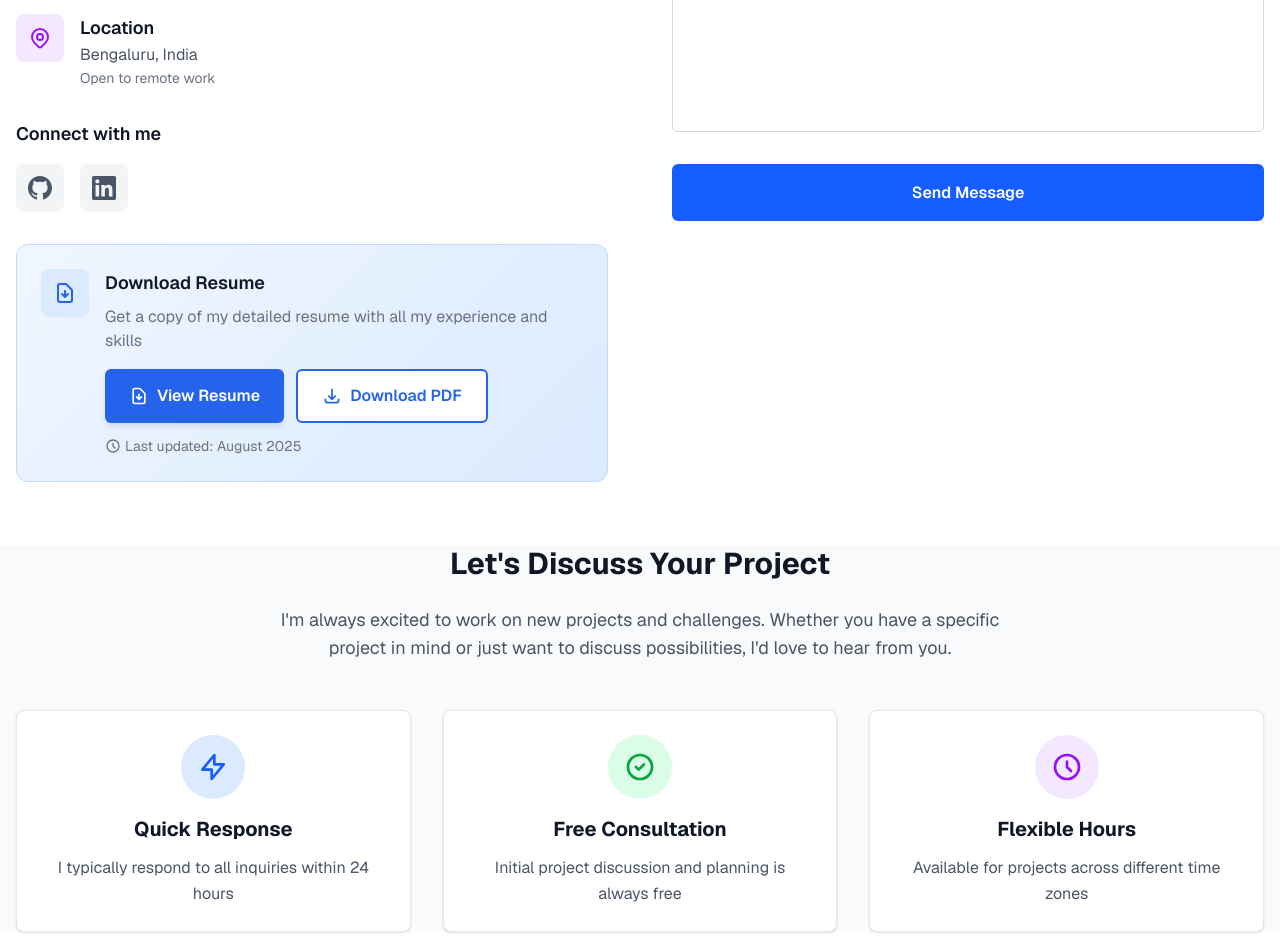
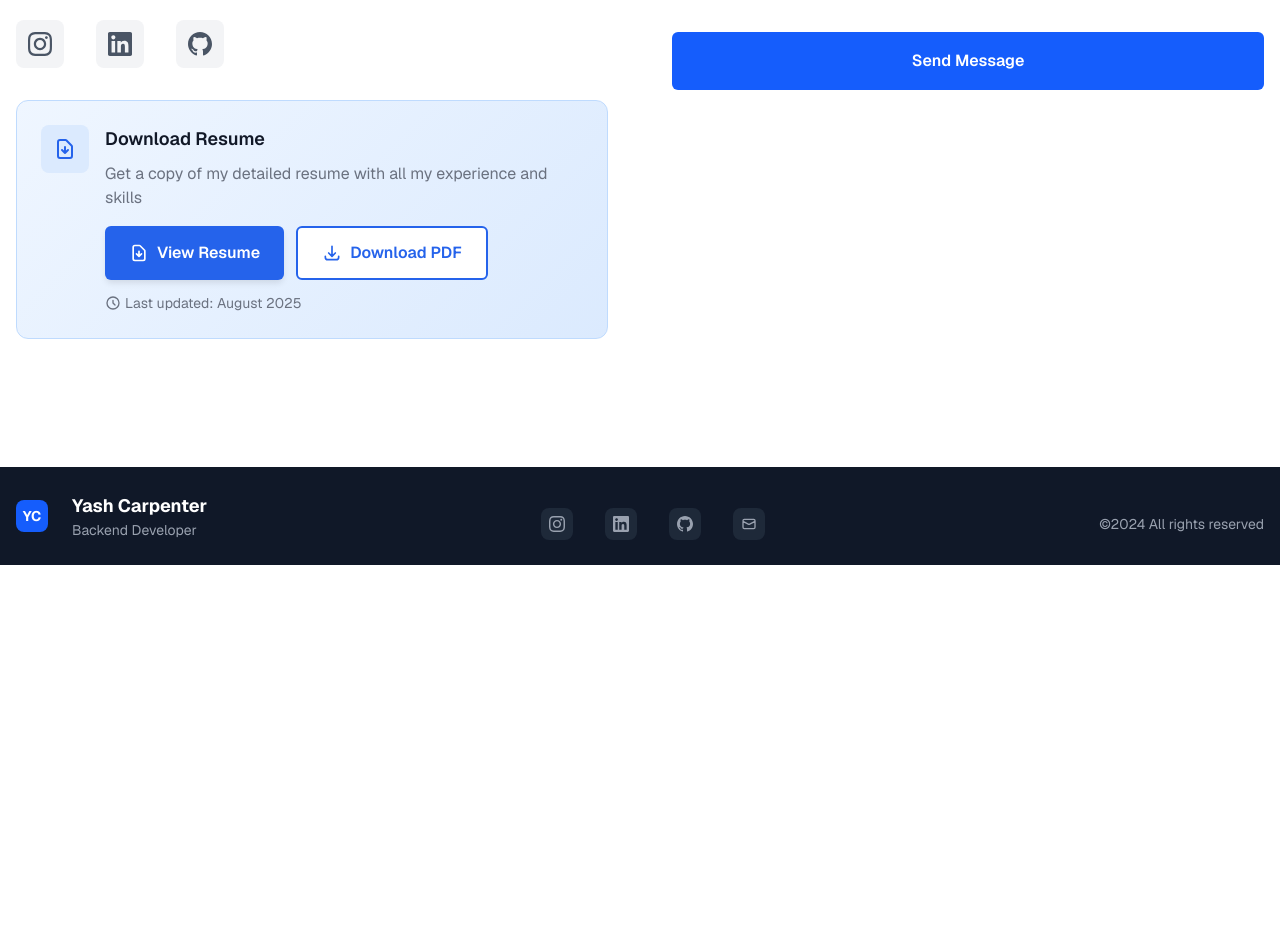
Before and after one commit to yashcarpenter/portfolio, a Next.js app: page /contact in a window 1280 px wide. Shown: the part 1080-2032 px from the top of the page. After the commit the page ends 1645 px from the top, so only its background shows below. Built offline with nearby package versions, Linux system fonts and the light colour scheme.

Commit message:
Modified Pages

```diff
--- a/src/app/components/About.tsx
+++ b/src/app/components/About.tsx
@@ -41,7 +41,8 @@
       <div className="max-w-7xl mx-auto px-4 sm:px-6 lg:px-8">
         {/* Section Header */}
         <div className="text-center mb-16">
-          <div className="inline-flex items-center px-4 py-2 bg-blue-100 text-blue-700 text-sm font-medium mb-6">
+          <div className="inline-flex items-center px-4 py-2 rounded-md bg-blue-100 text-blue-700 text-sm font-medium mb-6">
+            <span className="w-2 h-2 bg-blue-500 rounded-full mr-2"></span>
             About Me
           </div>
           <h2 className="text-3xl sm:text-4xl font-bold text-gray-900 mb-6">
--- a/src/app/components/Footer.tsx
+++ b/src/app/components/Footer.tsx
@@ -17,14 +17,14 @@
           {/* Social Links */}
           <div className="flex space-x-4">
             <a
-              href="https://github.com/yashcarpenter"
+              href="https://www.instagram.com/yash_carpenter/"
               target="_blank"
               rel="noopener noreferrer"
               className="w-8 h-8 bg-gray-800 hover:bg-gray-700 rounded-lg flex items-center justify-center transition-colors duration-200"
-              aria-label="GitHub"
+              aria-label="Instagram"
             >
               <svg className="w-4 h-4 text-gray-400 hover:text-white transition-colors" fill="currentColor" viewBox="0 0 24 24">
-                <path d="M12 0c-6.626 0-12 5.373-12 12 0 5.302 3.438 9.8 8.207 11.387.599.111.793-.261.793-.577v-2.234c-3.338.726-4.033-1.416-4.033-1.416-.546-1.387-1.333-1.756-1.333-1.756-1.089-.745.083-.729.083-.729 1.205.084 1.839 1.237 1.839 1.237 1.07 1.834 2.807 1.304 3.492.997.107-.775.418-1.305.762-1.604-2.665-.305-5.467-1.334-5.467-5.931 0-1.311.469-2.381 1.236-3.221-.124-.303-.535-1.524.117-3.176 0 0 1.008-.322 3.301 1.23.957-.266 1.983-.399 3.003-.404 1.02.005 2.047.138 3.006.404 2.291-1.552 3.297-1.23 3.297-1.23.653 1.653.242 2.874.118 3.176.77.84 1.235 1.911 1.235 3.221 0 4.609-2.807 5.624-5.479 5.921.43.372.823 1.102.823 2.222v3.293c0 .319.192.694.801.576 4.765-1.589 8.199-6.086 8.199-11.386 0-6.627-5.373-12-12-12z" />
+                <path d="M12 2.163c3.204 0 3.584.012 4.85.07 3.252.148 4.771 1.691 4.919 4.919.058 1.265.069 1.645.069 4.849 0 3.205-.012 3.584-.069 4.849-.149 3.225-1.664 4.771-4.919 4.919-1.266.058-1.644.07-4.85.07-3.204 0-3.584-.012-4.849-.07-3.26-.149-4.771-1.699-4.919-4.92-.058-1.265-.07-1.644-.07-4.849 0-3.204.013-3.583.07-4.849.149-3.227 1.664-4.771 4.919-4.919 1.266-.057 1.645-.069 4.849-.069zm0-2.163c-3.259 0-3.667.014-4.947.072-4.358.2-6.78 2.618-6.98 6.98-.059 1.281-.073 1.689-.073 4.948 0 3.259.014 3.668.072 4.948.2 4.358 2.618 6.78 6.98 6.98 1.281.058 1.689.072 4.948.072 3.259 0 3.668-.014 4.948-.072 4.354-.2 6.782-2.618 6.979-6.98.059-1.28.073-1.689.073-4.948 0-3.259-.014-3.667-.072-4.947-.196-4.354-2.617-6.78-6.979-6.98-1.281-.059-1.69-.073-4.949-.073zm0 5.838c-3.403 0-6.162 2.759-6.162 6.162s2.759 6.163 6.162 6.163 6.162-2.759 6.162-6.163c0-3.403-2.759-6.162-6.162-6.162zm0 10.162c-2.209 0-4-1.79-4-4 0-2.209 1.791-4 4-4s4 1.791 4 4c0 2.21-1.791 4-4 4zm6.406-11.845c-.796 0-1.441.645-1.441 1.44s.645 1.44 1.441 1.44c.795 0 1.439-.645 1.439-1.40s-.644-1.44-1.439-1.44z"/>
               </svg>
             </a>
             <a
@@ -36,6 +36,17 @@
             >
               <svg className="w-4 h-4 text-gray-400 hover:text-white transition-colors" fill="currentColor" viewBox="0 0 24 24">
                 <path d="M20.447 20.452h-3.554v-5.569c0-1.328-.027-3.037-1.852-3.037-1.853 0-2.136 1.445-2.136 2.939v5.667H9.351V9h3.414v1.561h.046c.477-.9 1.637-1.85 3.37-1.85 3.601 0 4.267 2.37 4.267 5.455v6.286zM5.337 7.433c-1.144 0-2.063-.926-2.063-2.065 0-1.138.92-2.063 2.063-2.063 1.14 0 2.064.925 2.064 2.063 0 1.139-.925 2.065-2.064 2.065zm1.782 13.019H3.555V9h3.564v11.452zM22.225 0H1.771C.792 0 0 .774 0 1.729v20.542C0 23.227.792 24 1.771 24h20.451C23.2 24 24 23.227 24 22.271V1.729C24 .774 23.2 0 22.222 0h.003z" />
+              </svg>
+            </a>
+            <a
+              href="https://github.com/yashcarpenter"
+              target="_blank"
+              rel="noopener noreferrer"
+              className="w-8 h-8 bg-gray-800 hover:bg-gray-700 rounded-lg flex items-center justify-center transition-colors duration-200"
+              aria-label="GitHub"
+            >
+              <svg className="w-4 h-4 text-gray-400 hover:text-white transition-colors" fill="currentColor" viewBox="0 0 24 24">
+                <path d="M12 0c-6.626 0-12 5.373-12 12 0 5.302 3.438 9.8 8.207 11.387.599.111.793-.261.793-.577v-2.234c-3.338.726-4.033-1.416-4.033-1.416-.546-1.387-1.333-1.756-1.333-1.756-1.089-.745.083-.729.083-.729 1.205.084 1.839 1.237 1.839 1.237 1.07 1.834 2.807 1.304 3.492.997.107-.775.418-1.305.762-1.604-2.665-.305-5.467-1.334-5.467-5.931 0-1.311.469-2.381 1.236-3.221-.124-.303-.535-1.524.117-3.176 0 0 1.008-.322 3.301 1.23.957-.266 1.983-.399 3.003-.404 1.02.005 2.047.138 3.006.404 2.291-1.552 3.297-1.23 3.297-1.23.653 1.653.242 2.874.118 3.176.77.84 1.235 1.911 1.235 3.221 0 4.609-2.807 5.624-5.479 5.921.43.372.823 1.102.823 2.222v3.293c0 .319.192.694.801.576 4.765-1.589 8.199-6.086 8.199-11.386 0-6.627-5.373-12-12-12z" />
               </svg>
             </a>
             <a
--- a/src/app/contact/page.tsx
+++ b/src/app/contact/page.tsx
@@ -30,7 +30,7 @@
       <main>
         {/* Hero Section */}
             <section
-              className="pt-20 pb-24 px-4 sm:px-6 lg:px-8 bg-gradient-to-br from-blue-50 to-gray-100"
+              className="pt-20 pb-4 px-4 sm:px-6 lg:px-8 bg-gradient-to-br from-blue-50 to-gray-100"
               style={{ paddingTop: '80px' }}
             >
           <div className="max-w-7xl mx-auto text-center">
@@ -47,7 +47,7 @@
             </p>
 
             {/* Quick Stats */}
-            <div className="grid grid-cols-2 md:grid-cols-4 gap-8 max-w-4xl mx-auto">
+            {/* <div className="grid grid-cols-2 md:grid-cols-4 gap-8 max-w-4xl mx-auto">
               <div className="text-center">
                 <div className="text-3xl sm:text-4xl font-bold text-blue-600 mb-2">24h</div>
                 <div className="text-gray-600 font-medium">Response Time</div>
@@ -64,12 +64,12 @@
                 <div className="text-3xl sm:text-4xl font-bold text-orange-600 mb-2">24/7</div>
                 <div className="text-gray-600 font-medium">Available</div>
               </div>
-            </div>
+            </div> */}
           </div>
         </section>
 
         {/* Contact Information & Form */}
-        <section className="py-16 px-4 sm:px-6 lg:px-8 bg-white mt-16">
+        <section className="py-16 px-4 sm:px-6 lg:px-8 bg-white mt-4">
           <div className="max-w-7xl mx-auto">
             <div className="grid grid-cols-1 lg:grid-cols-2 gap-16">
               {/* Contact Information */}
@@ -122,7 +122,6 @@
                     <div>
                       <h3 className="text-lg font-semibold text-gray-900">Location</h3>
                       <p className="text-gray-600">Bengaluru, India</p>
-                      <p className="text-sm text-gray-500">Open to remote work</p>
                     </div>
                   </div>
                 </div>
@@ -132,14 +131,14 @@
                   <h3 className="text-lg font-semibold text-gray-900 mb-4">Connect with me</h3>
                   <div className="flex space-x-4">
                     <a
-                      href="https://github.com/yashcarpenter"
+                      href="https://www.instagram.com/yash_carpenter/"
                       target="_blank"
                       rel="noopener noreferrer"
                       className="p-3 bg-gray-100 text-gray-600 rounded-lg hover:bg-gray-200 hover:text-gray-900 transition-colors duration-200"
-                      aria-label="GitHub"
+                      aria-label="Instagram"
                     >
                       <svg className="w-6 h-6" fill="currentColor" viewBox="0 0 24 24">
-                        <path d="M12 0c-6.626 0-12 5.373-12 12 0 5.302 3.438 9.8 8.207 11.387.599.111.793-.261.793-.577v-2.234c-3.338.726-4.033-1.416-4.033-1.416-.546-1.387-1.333-1.756-1.333-1.756-1.089-.745.083-.729.083-.729 1.205.084 1.839 1.237 1.839 1.237 1.07 1.834 2.807 1.304 3.492.997.107-.775.418-1.305.762-1.604-2.665-.305-5.467-1.334-5.467-5.931 0-1.311.469-2.381 1.236-3.221-.124-.303-.535-1.524.117-3.176 0 0 1.008-.322 3.301 1.23.957-.266 1.983-.399 3.003-.404 1.02.005 2.047.138 3.006.404 2.291-1.552 3.297-1.23 3.297-1.23.653 1.653.242 2.874.118 3.176.77.84 1.235 1.911 1.235 3.221 0 4.609-2.807 5.624-5.479 5.921.43.372.823 1.102.823 2.222v3.293c0 .319.192.694.801.576 4.765-1.589 8.199-6.086 8.199-11.386 0-6.627-5.373-12-12-12z" />
+                        <path d="M12 2.163c3.204 0 3.584.012 4.85.07 3.252.148 4.771 1.691 4.919 4.919.058 1.265.069 1.645.069 4.849 0 3.205-.012 3.584-.069 4.849-.149 3.225-1.664 4.771-4.919 4.919-1.266.058-1.644.07-4.85.07-3.204 0-3.584-.012-4.849-.07-3.26-.149-4.771-1.699-4.919-4.92-.058-1.265-.07-1.644-.07-4.849 0-3.204.013-3.583.07-4.849.149-3.227 1.664-4.771 4.919-4.919 1.266-.057 1.645-.069 4.849-.069zm0-2.163c-3.259 0-3.667.014-4.947.072-4.358.2-6.78 2.618-6.98 6.98-.059 1.281-.073 1.689-.073 4.948 0 3.259.014 3.668.072 4.948.2 4.358 2.618 6.78 6.98 6.98 1.281.058 1.689.072 4.948.072 3.259 0 3.668-.014 4.948-.072 4.354-.2 6.782-2.618 6.979-6.98.059-1.28.073-1.689.073-4.948 0-3.259-.014-3.667-.072-4.947-.196-4.354-2.617-6.78-6.979-6.98-1.281-.059-1.69-.073-4.949-.073zm0 5.838c-3.403 0-6.162 2.759-6.162 6.162s2.759 6.163 6.162 6.163 6.162-2.759 6.162-6.163c0-3.403-2.759-6.162-6.162-6.162zm0 10.162c-2.209 0-4-1.79-4-4 0-2.209 1.791-4 4-4s4 1.791 4 4c0 2.21-1.791 4-4 4zm6.406-11.845c-.796 0-1.441.645-1.441 1.44s.645 1.44 1.441 1.44c.795 0 1.439-.645 1.439-1.44s-.644-1.44-1.439-1.44z"/>
                       </svg>
                     </a>
                     <a
@@ -151,6 +150,17 @@
                     >
                       <svg className="w-6 h-6" fill="currentColor" viewBox="0 0 24 24">
                         <path d="M20.447 20.452h-3.554v-5.569c0-1.328-.027-3.037-1.852-3.037-1.853 0-2.136 1.445-2.136 2.939v5.667H9.351V9h3.414v1.561h.046c.477-.9 1.637-1.85 3.37-1.85 3.601 0 4.267 2.37 4.267 5.455v6.286zM5.337 7.433c-1.144 0-2.063-.926-2.063-2.065 0-1.138.92-2.063 2.063-2.063 1.14 0 2.064.925 2.064 2.063 0 1.139-.925 2.065-2.064 2.065zm1.782 13.019H3.555V9h3.564v11.452zM22.225 0H1.771C.792 0 0 .774 0 1.729v20.542C0 23.227.792 24 1.771 24h20.451C23.2 24 24 23.227 24 22.271V1.729C24 .774 23.2 0 22.222 0h.003z" />
+                      </svg>
+                    </a>
+                    <a
+                      href="https://github.com/yashcarpenter"
+                      target="_blank"
+                      rel="noopener noreferrer"
+                      className="p-3 bg-gray-100 text-gray-600 rounded-lg hover:bg-gray-200 hover:text-gray-900 transition-colors duration-200"
+                      aria-label="GitHub"
+                    >
+                      <svg className="w-6 h-6" fill="currentColor" viewBox="0 0 24 24">
+                        <path d="M12 0c-6.626 0-12 5.373-12 12 0 5.302 3.438 9.8 8.207 11.387.599.111.793-.261.793-.577v-2.234c-3.338.726-4.033-1.416-4.033-1.416-.546-1.387-1.333-1.756-1.333-1.756-1.089-.745.083-.729.083-.729 1.205.084 1.839 1.237 1.839 1.237 1.07 1.834 2.807 1.304 3.492.997.107-.775.418-1.305.762-1.604-2.665-.305-5.467-1.334-5.467-5.931 0-1.311.469-2.381 1.236-3.221-.124-.303-.535-1.524.117-3.176 0 0 1.008-.322 3.301 1.23.957-.266 1.983-.399 3.003-.404 1.02.005 2.047.138 3.006.404 2.291-1.552 3.297-1.23 3.297-1.23.653 1.653.242 2.874.118 3.176.77.84 1.235 1.911 1.235 3.221 0 4.609-2.807 5.624-5.479 5.921.43.372.823 1.102.823 2.222v3.293c0 .319.192.694.801.576 4.765-1.589 8.199-6.086 8.199-11.386 0-6.627-5.373-12-12-12z" />
                       </svg>
                     </a>
                   </div>
@@ -358,52 +368,6 @@
           </div>
         </section>
 
-        {/* Additional Info Section */}
-        <section className="py-16 px-4 sm:px-6 lg:px-8 bg-gray-50 mt-16">
-          <div className="max-w-7xl mx-auto">
-            <div className="text-center mb-12">
-              <h2 className="text-3xl font-bold text-gray-900 mb-6">
-                Let&apos;s Discuss Your Project
-              </h2>
-              <p className="text-lg text-gray-600 max-w-3xl mx-auto">
-                I&apos;m always excited to work on new projects and challenges. Whether you have a specific project in mind
-                or just want to discuss possibilities, I&apos;d love to hear from you.
-              </p>
-            </div>
-
-            <div className="grid grid-cols-1 md:grid-cols-3 gap-8">
-              <div className="text-center p-6 bg-white rounded-lg shadow-sm border border-gray-200">
-                <div className="w-16 h-16 bg-blue-100 rounded-full flex items-center justify-center mx-auto mb-4">
-                  <svg className="w-8 h-8 text-blue-600" fill="none" stroke="currentColor" viewBox="0 0 24 24">
-                    <path strokeLinecap="round" strokeLinejoin="round" strokeWidth={2} d="M13 10V3L4 14h7v7l9-11h-7z" />
-                  </svg>
-                </div>
-                <h3 className="text-xl font-bold text-gray-900 mb-3">Quick Response</h3>
-                <p className="text-gray-600">I typically respond to all inquiries within 24 hours</p>
-              </div>
-
-              <div className="text-center p-6 bg-white rounded-lg shadow-sm border border-gray-200">
-                <div className="w-16 h-16 bg-green-100 rounded-full flex items-center justify-center mx-auto mb-4">
-                  <svg className="w-8 h-8 text-green-600" fill="none" stroke="currentColor" viewBox="0 0 24 24">
-                    <path strokeLinecap="round" strokeLinejoin="round" strokeWidth={2} d="M9 12l2 2 4-4m6 2a9 9 0 11-18 0 9 9 0 0118 0z" />
-                  </svg>
-                </div>
-                <h3 className="text-xl font-bold text-gray-900 mb-3">Free Consultation</h3>
-                <p className="text-gray-600">Initial project discussion and planning is always free</p>
-              </div>
-
-              <div className="text-center p-6 bg-white rounded-lg shadow-sm border border-gray-200">
-                <div className="w-16 h-16 bg-purple-100 rounded-full flex items-center justify-center mx-auto mb-4">
-                  <svg className="w-8 h-8 text-purple-600" fill="none" stroke="currentColor" viewBox="0 0 24 24">
-                    <path strokeLinecap="round" strokeLinejoin="round" strokeWidth={2} d="M12 8v4l3 3m6-3a9 9 0 11-18 0 9 9 0 0118 0z" />
-                  </svg>
-                </div>
-                <h3 className="text-xl font-bold text-gray-900 mb-3">Flexible Hours</h3>
-                <p className="text-gray-600">Available for projects across different time zones</p>
-              </div>
-            </div>
-          </div>
-        </section>
       </main>
       <div className="mt-16">
         <Footer />
--- a/src/app/globals.css
+++ b/src/app/globals.css
@@ -21,12 +21,12 @@
 }
 
 *,
-*::before,
+/* *::before,
 *::after {
   box-sizing: border-box;
   margin: 0;
   padding: 0;
-}
+} */
 
 html {
   scroll-behavior: smooth;
@@ -494,6 +494,19 @@
   flex-direction: column;
 }
 
+.flex-row {
+  flex-direction: row;
+}
+
+@media (min-width: 768px) {
+  .md\:flex-row {
+    flex-direction: row;
+  }
+  .md\:flex-col {
+    flex-direction: column;
+  }
+}
+
 .flex-wrap {
   flex-wrap: wrap;
 }
```
Also changed, not shown: src/app/about/page.tsx (+4 -4 lines), src/app/components/Contact.tsx (+14 -3 lines), src/app/components/Hero.tsx (+19 -16 lines), src/app/skills/page.tsx (+4 -4 lines), src/app/work/page.tsx (+4 -4 lines).
